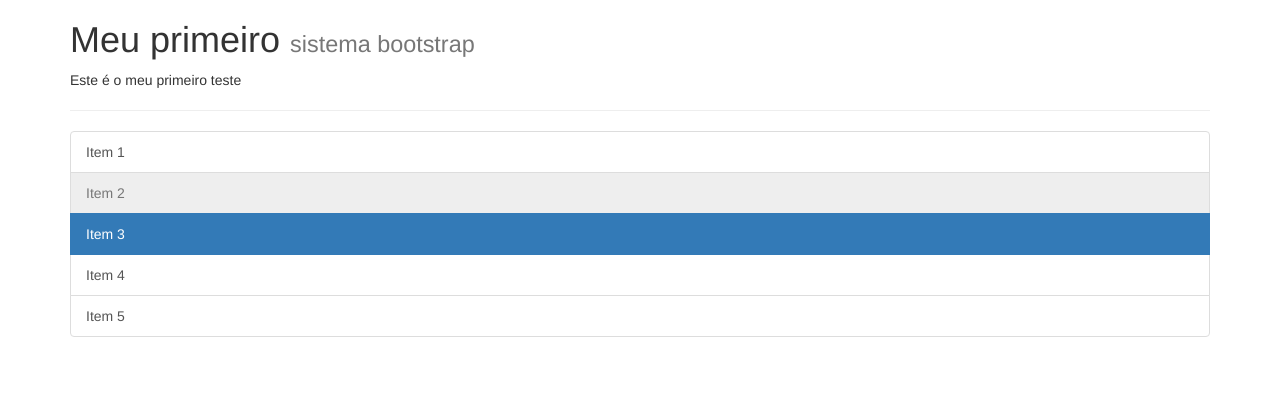
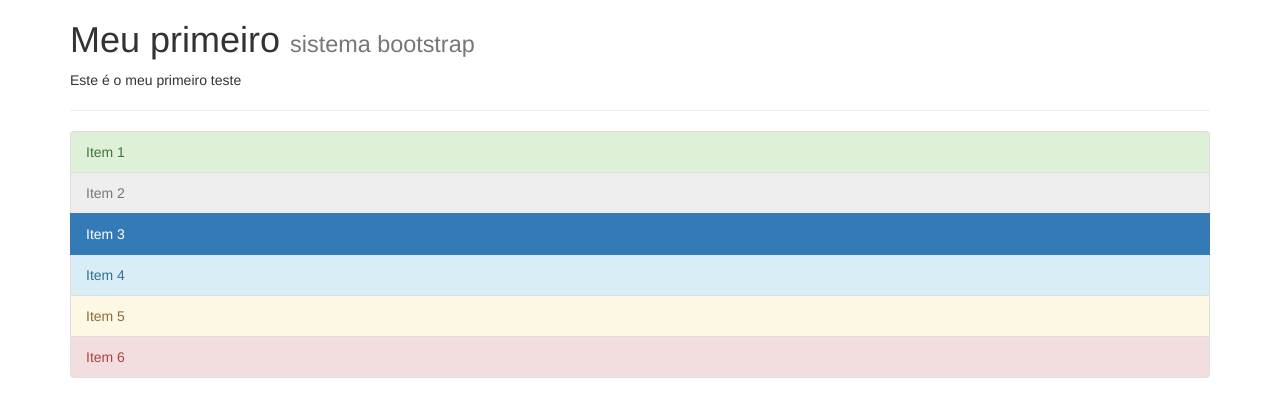
Before and after one commit to deusyvan/bootstrap, a PHP site: page / in a window 1280 px wide. Shown: the top 417 px of the page. Run offline with PHP 8.4, Linux system fonts and the light colour scheme.

Commit message:
Colocando mais classes para personalizar o item, tal funcionalidade muito usado para fazer menus

```diff
--- a/index.php
+++ b/index.php
@@ -17,11 +17,12 @@
 
 
 			<div class="list-group">
-				<a href="" class="list-group-item">Item 1</a>
+				<a href="" class="list-group-item list-group-item-success">Item 1</a>
 				<a href="" class="list-group-item disabled">Item 2</a>
 				<a href="" class="list-group-item active">Item 3</a>
-				<a href="" class="list-group-item">Item 4</a>
-				<a href="" class="list-group-item">Item 5</a>
+				<a href="" class="list-group-item list-group-item-info">Item 4</a>
+				<a href="" class="list-group-item list-group-item-warning">Item 5</a>
+				<a href="" class="list-group-item list-group-item-danger">Item 6</a>
 			</div>
 
 
```
